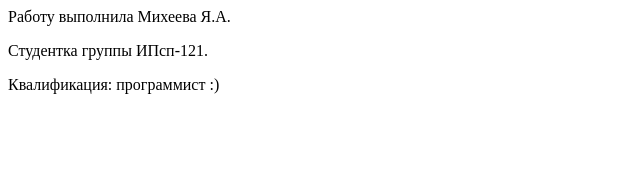
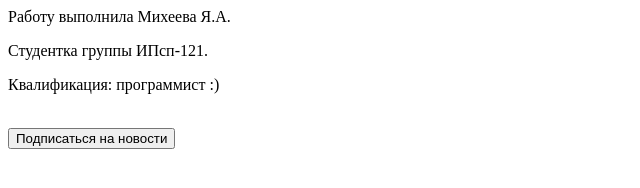
Before and after one commit to yana-mih/NewRepoFor3Lab, a plain HTML site: page index.html in a window 1280 px wide. Shown: the whole page, without its empty margins (0-640 px from the left). Drawn offline with Linux system fonts and the light colour scheme.

Commit message:
Добавлена кнопка подписки на новости

```diff
--- a/index.html
+++ b/index.html
@@ -1,3 +1,5 @@
 <p>Работу выполнила Михеева Я.А.</p>
 <p>Студентка группы ИПсп-121.</p>
 <p>Квалификация: программист :)</p>
+<br>
+<button>Подписаться на новости</button>
```
